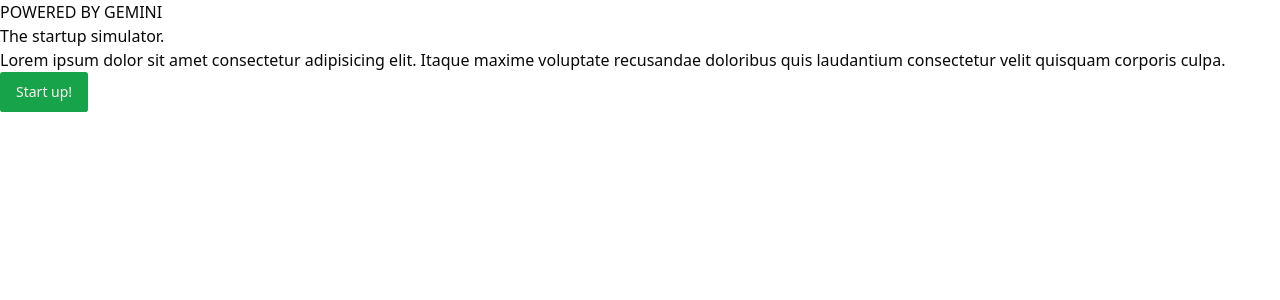
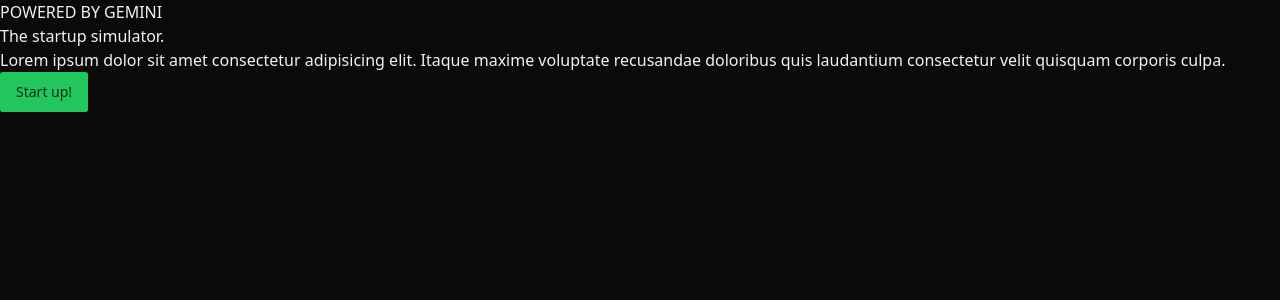
Before and after one commit to ParamBirje/noburncloud, a Next.js app in the folder apps/web/: page / in a window 1280 px wide. Shown: the top 300 px of the page. Built offline with nearby package versions, Linux system fonts and the light colour scheme.

Commit message:
Default dark mode

```diff
--- a/apps/web/package.json
+++ b/apps/web/package.json
@@ -18,6 +18,7 @@
     "clsx": "^2.1.0",
     "lucide-react": "^0.363.0",
     "next": "^14.1.1",
+    "next-themes": "^0.3.0",
     "react": "^18.2.0",
     "react-dom": "^18.2.0",
     "tailwind-merge": "^2.2.2",
--- a/apps/web/src/app/layout.tsx
+++ b/apps/web/src/app/layout.tsx
@@ -1,4 +1,5 @@
 import "./styles.css";
+import { ThemeProvider } from "@/components/theme-provider";
 
 export default function RootLayout({
   children,
@@ -6,8 +7,20 @@ export default function RootLayout({
   children: React.ReactNode;
 }): JSX.Element {
   return (
-    <html lang="en">
-      <body>{children}</body>
-    </html>
+    <>
+      <html lang="en" suppressHydrationWarning>
+        <head />
+        <body>
+          <ThemeProvider
+            attribute="class"
+            defaultTheme="dark"
+            enableSystem
+            disableTransitionOnChange
+          >
+            {children}
+          </ThemeProvider>
+        </body>
+      </html>
+    </>
   );
 }
--- a/apps/web/src/app/page.tsx
+++ b/apps/web/src/app/page.tsx
@@ -1,5 +1,4 @@
 import { log } from "@repo/logger";
-import { CounterButton, Link } from "@repo/ui";
 import { Button } from "@/components/ui/button";
 
 export const metadata = {
--- /dev/null
+++ b/apps/web/src/components/theme-provider.tsx
@@ -0,0 +1,9 @@
+"use client";
+
+import * as React from "react";
+import { ThemeProvider as NextThemesProvider } from "next-themes";
+import { type ThemeProviderProps } from "next-themes/dist/types";
+
+export function ThemeProvider({ children, ...props }: ThemeProviderProps) {
+  return <NextThemesProvider {...props}>{children}</NextThemesProvider>;
+}
```
Also changed, not shown: 1 other file (tests, documents, lock files or other folders).
